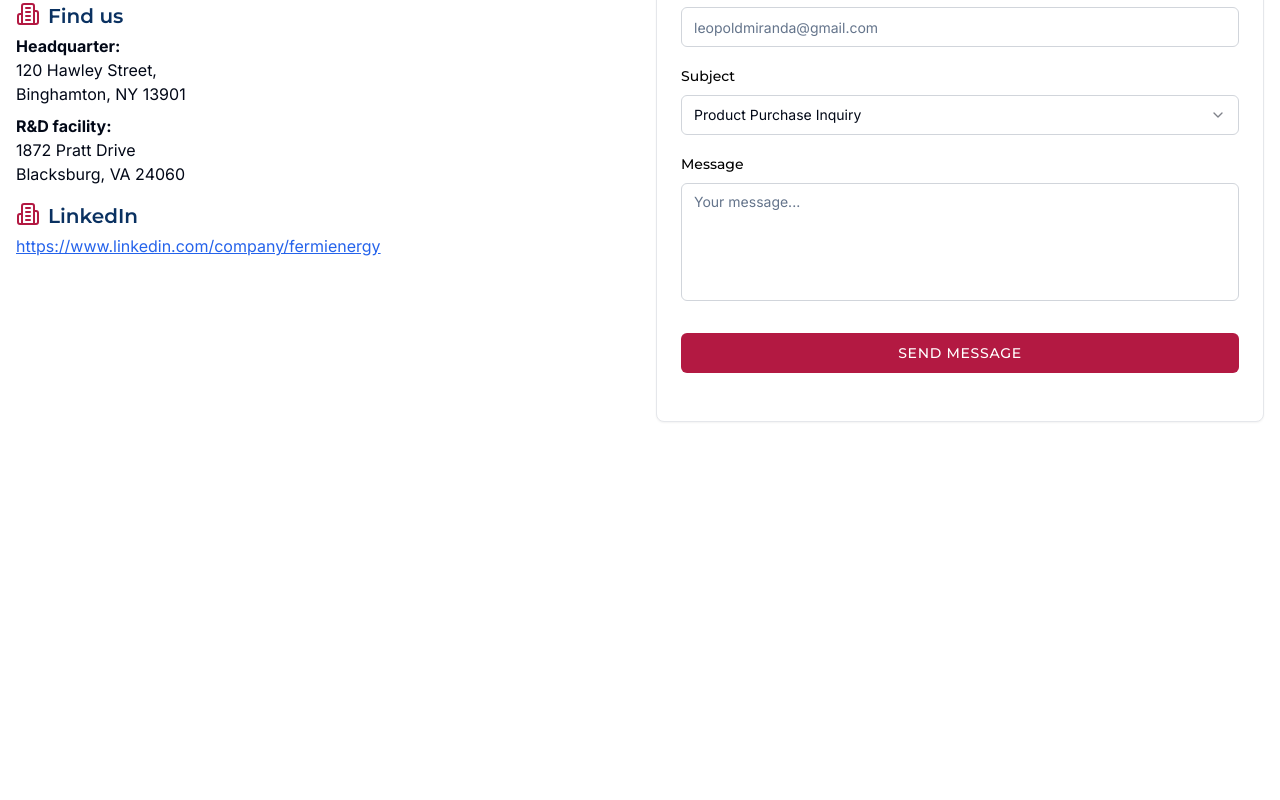
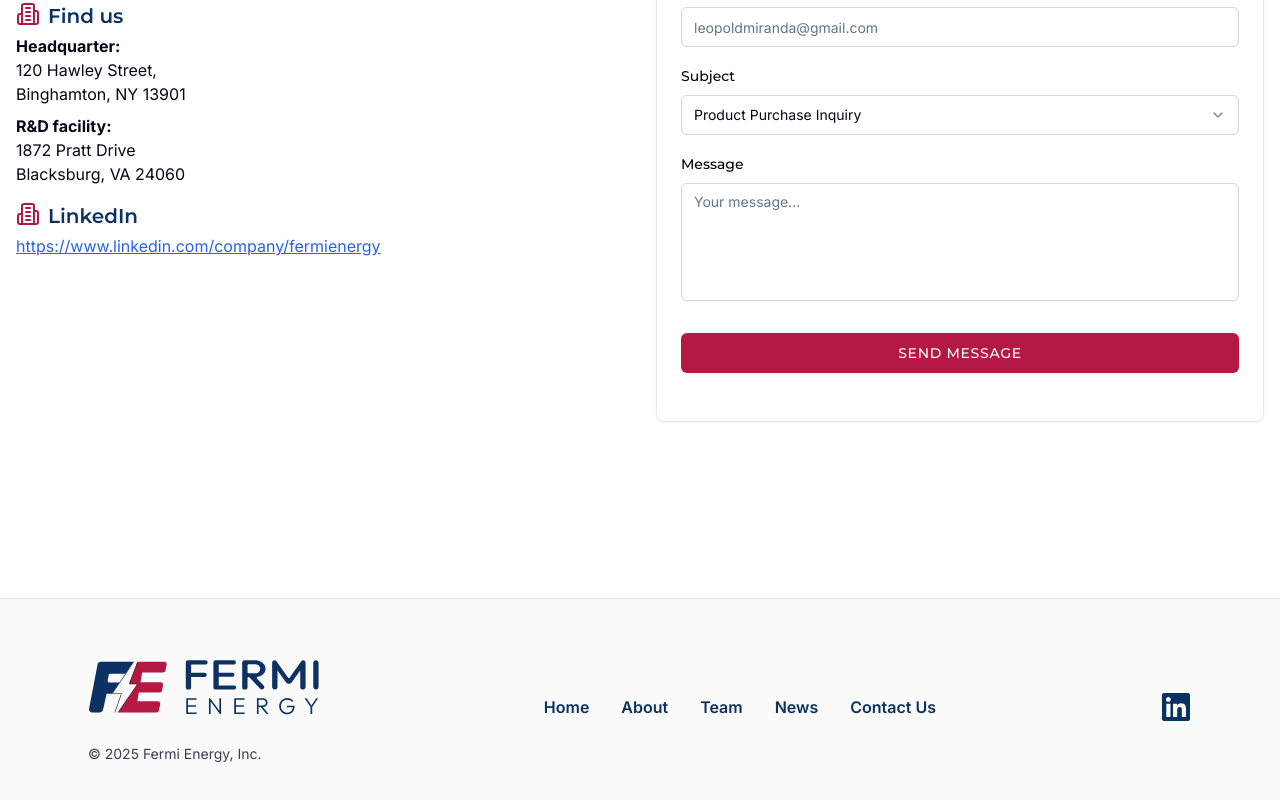
Before and after one commit to Zhengrui-Xu/Fermi-Landing-page, a Next.js app: page / in a window 1280 px wide. Shown: the part 7665-8465 px from the top of the page. Before the commit the page ends 8215 px from the top, so only its background shows below. Built offline with nearby package versions, Linux system fonts and the light colour scheme.

Commit message:
Footer added

```diff
--- a/package.json
+++ b/package.json
@@ -25,6 +25,7 @@
     "react": "^18",
     "react-dom": "^18",
     "react-hook-form": "^7.62.0",
+    "react-icons": "^5.5.0",
     "tailwind-merge": "^2.4.0",
     "zod": "^4.0.15"
   },
--- a/src/app/page.js
+++ b/src/app/page.js
@@ -2,6 +2,7 @@ import { lazy, Suspense } from 'react'
 import MagicNavbar from '@/components/magic-navbar'
 import Hero from '@/components/hero'
 import Section from '@/components/section'
+import Footer from '@/components/footer'
 
 // Lazy load components below the fold for better performance
 const ProblemsParallaxV2 = lazy(() => import('@/components/problems-parallax-v2'))
@@ -104,6 +105,18 @@ export default function Home() {
       >
         <ContactSection />
       </Suspense>
+      <Suspense
+        fallback={
+          <div className="min-h-screen flex items-center justify-center">
+            <div className="text-center">
+              <div className="animate-spin rounded-full h-12 w-12 border-b-2 border-us-flag-blue mx-auto mb-4"></div>
+              <p className="text-gray-600">Loading footer...</p>
+            </div>
+          </div>
+        }
+      >
+        <Footer />
+      </Suspense>
     </>
   )
 }
--- /dev/null
+++ b/src/components/footer.js
@@ -0,0 +1,73 @@
+"use client";
+
+import React from "react";
+import Image from "next/image";
+import { FaLinkedin } from "react-icons/fa";
+
+export default function Footer() {
+  return (
+    <footer className="bg-[#FAFAFA] text-[#0A3161] py-12 mt-12 border-t border-gray-200">
+      <div className="max-w-6xl mx-auto px-6 flex flex-col md:flex-row justify-between items-center">
+
+
+        <div className="flex flex-col items-center md:items-start space-y-4">
+          <div className="flex items-center space-x-4">
+            <div className="h-20 w-20 relative">
+              <Image
+                src="/LogoFinal/ONLY LOGO svgs/Only_Logo_High.svg"
+                alt="Fermi Energy Logo"
+                width={80}
+                height={80}
+                className="h-full w-full object-contain"
+              />
+            </div>
+            <div className="h-14 w-auto relative">
+              <Image
+                src="/LogoFinal/TextLogo/text_logo_mid.svg"
+                alt="Fermi Energy Text Logo"
+                width={240}
+                height={60}
+                className="h-full w-auto object-contain"
+              />
+            </div>
+          </div>
+          <p className="font-inter text-sm leading-relaxed text-center md:text-left">
+            &copy; {new Date().getFullYear()} Fermi Energy, Inc.
+          </p>
+        </div>
+
+
+        <nav className="flex flex-col md:flex-row items-center space-y-3 md:space-y-0 md:space-x-8 mt-8 md:mt-0">
+          <a href="#home" className="font-montserrat font-semibold text-base ">
+            Home
+          </a>
+          <a href="#about" className="font-montserrat font-semibold text-base ">
+            About
+          </a>
+          <a href="#team" className="font-montserrat font-semibold text-base ">
+           Team
+          </a>
+          <a href="#news" className="font-montserrat font-semibold text-base ">
+            News
+          </a>
+          <a href="#contact" className="font-montserrat font-semibold text-base ">
+            Contact Us
+          </a>
+        </nav>
+
+
+        <div className="mt-8 md:mt-0">
+          <a
+            href="https://www.linkedin.com/company/fermienergy/posts/?feedView=all"
+            target="_blank"
+            rel="noopener noreferrer"
+            className="text-[#0A3161] hover:text-blue-700 transition-colors"
+            aria-label="Fermi Energy LinkedIn"
+          >
+            <FaLinkedin size={32} />
+          </a>
+        </div>
+      </div>
+    </footer>
+  );
+}
```
Also changed, not shown: 1 other file (tests, documents, lock files or other folders).
